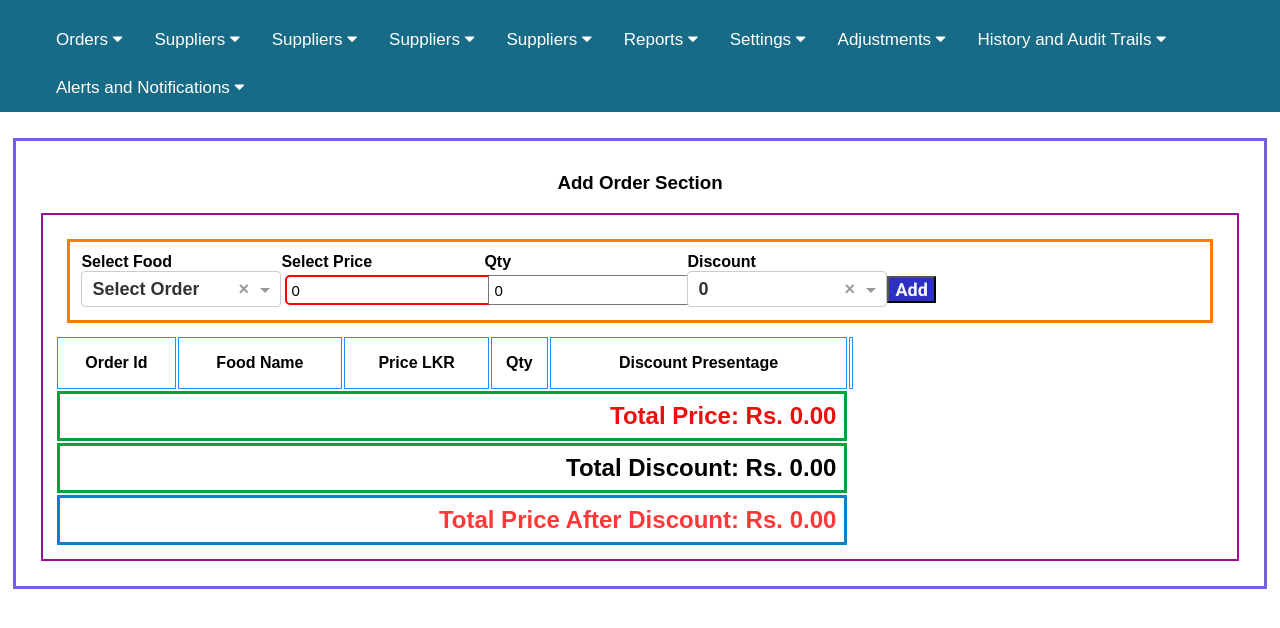
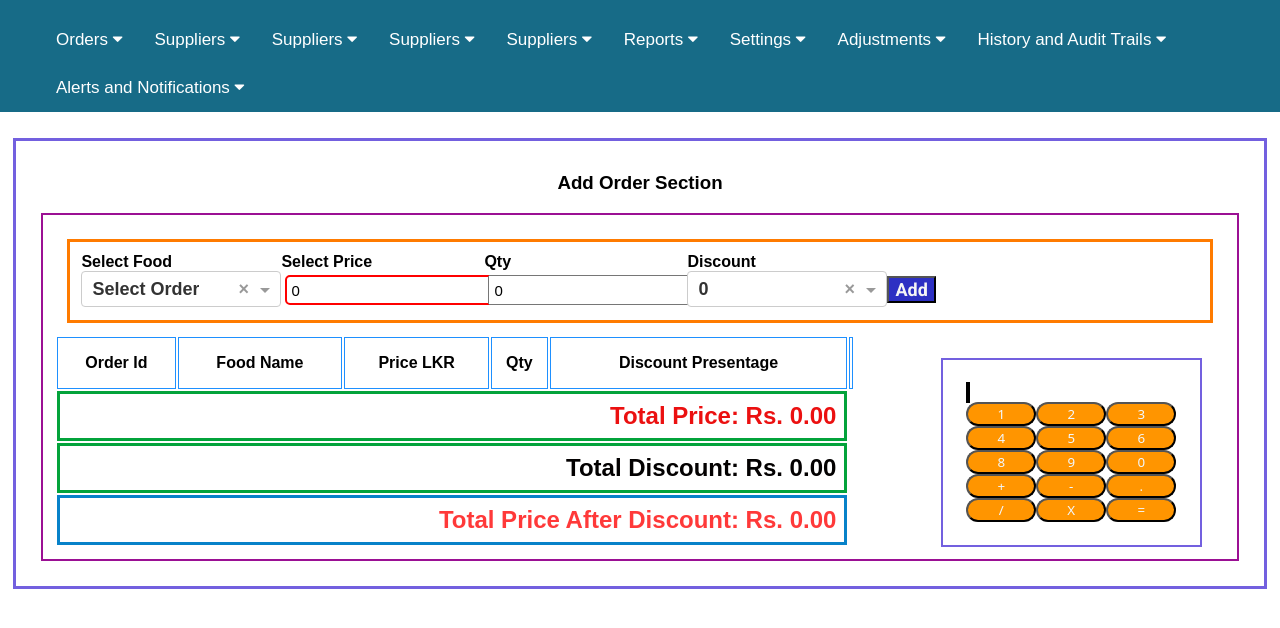
Before and after one commit to mihiranga-official/Responsive-web-Only-CSS, an Angular app: page /addOrder in a window 1280 px wide. Shown: the top 628 px of the page. Built offline with nearby package versions, Linux system fonts and the light colour scheme.

Commit message:
changes done

```diff
--- a/src/app/addorder/addorder.component.html
+++ b/src/app/addorder/addorder.component.html
@@ -63,7 +63,39 @@
 
 
       <div></div>
+      <div class="calculator-class">
 
+ <label class="display-area-calcualtor" for=""></label>
+         <div >
+          <button class="btn-grp-one" >1</button>
+          <button class="btn-grp-one"> 2</button>
+          <button class="btn-grp-one"> 3</button>
+         </div>
+
+
+          <div class="btn-grp-two">
+            <button class="btn-grp-one">4</button>
+            <button class="btn-grp-one">5</button>
+            <button class="btn-grp-one">6</button>
+          </div>
+
+          <div class="btn-grp-three">
+            <button class="btn-grp-one">8</button>
+            <button class="btn-grp-one">9</button>
+            <button class="btn-grp-one">0</button>
+          </div>
+
+          <div class="btn-grp-four">
+            <button class="btn-grp-one">+</button>
+            <button class="btn-grp-one">-</button>
+            <button class="btn-grp-one">.</button>
+          </div>
+            <div class="btn-grp-four">
+            <button class="btn-grp-one">/</button>
+            <button class="btn-grp-one">X</button>
+            <button class="btn-grp-one">=</button>
+          </div>
+      </div>
       <table
         class="left-table"
         style=" width: 800px"
@@ -134,6 +166,7 @@
         </tr>
         </tfoot>
       </table>
+
     </div>
   </form>
 
--- a/src/app/addorder/addorder.component.scss
+++ b/src/app/addorder/addorder.component.scss
@@ -75,3 +75,28 @@ tbody {
   margin-top: 23px;
   font-family: "Roboto", sans-serif;
 }
+.calculator-class{
+  border: 2px solid #7360df;
+  float: right;
+  max-width: 350px;
+  margin: 2%;
+  padding: 2%;
+
+
+}
+.btn-grp-one{
+background-color: #FF9500;
+color: aliceblue;
+font-family: system-ui, -apple-system, BlinkMacSystemFont, 'Segoe UI', Roboto, Oxygen, Ubuntu, Cantarell, 'Open Sans', 'Helvetica Neue', sans-serif;
+width: 70px;
+text-align: center;
+border-radius: 30px;
+
+
+}
+.display-area-calcualtor{
+  border: 2px solid black;
+  max-width: 450px;
+
+
+}
```
